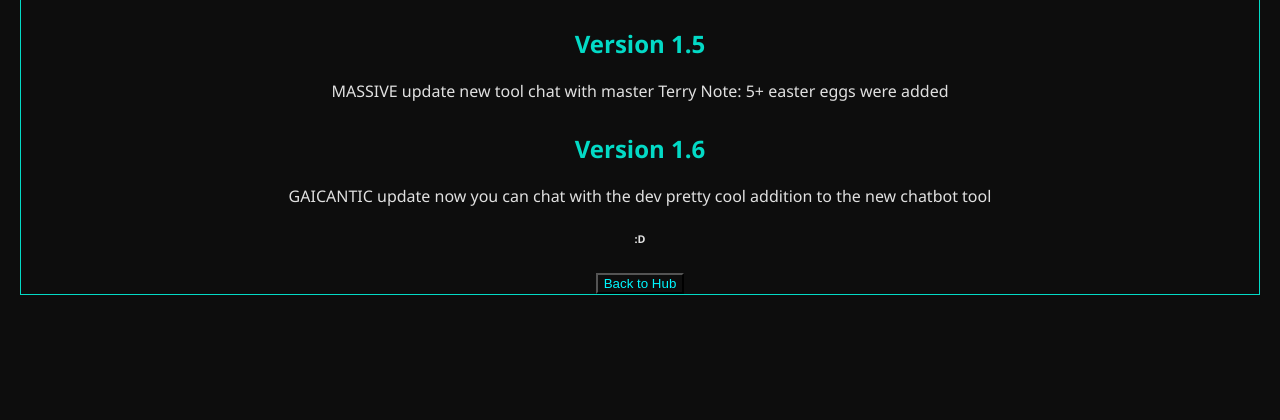
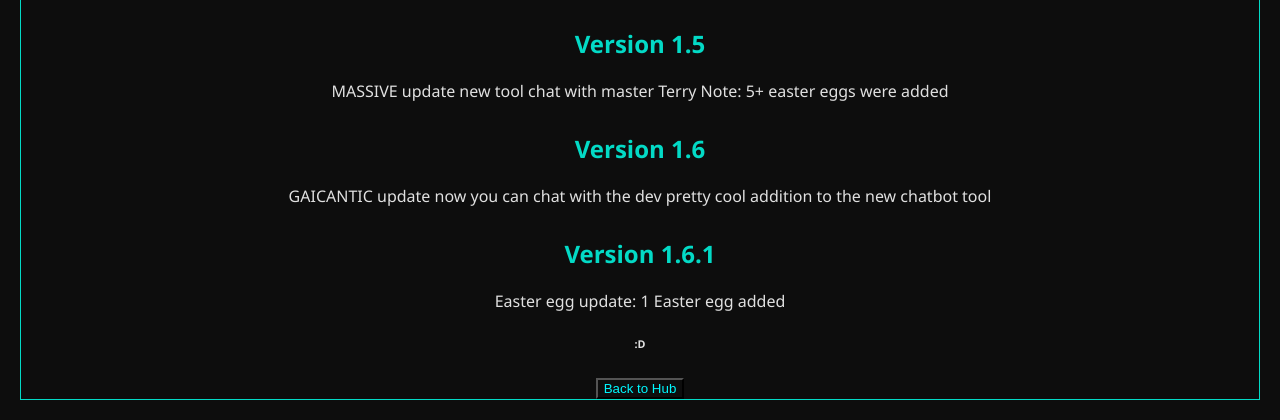
Before and after one commit to Xadam31/XFour, a Flask app: page /mpatch.notes in a window 1280 px wide. Shown: the part 740-1160 px from the top of the page. Before the commit the page ends 1035 px from the top, so only its background shows below. Run offline with Flask 3, Linux system fonts and the light colour scheme.

Commit message:
Version 1.6.1

```diff
--- a/XFour.py
+++ b/XFour.py
@@ -273,8 +273,8 @@ def generate_XLegend_response(message):
         return "sure username:Adam1gamingzain displayname:XLegend"
     elif "monkey" or "monke" in message:
         return "EASTER EGG B.A.D INCOMING"
-    elif "what words do you like saying" in message:
-        return "hello would you like to die"
+    elif "BAD incoming" in message:
+        return "I CAN FEEL MY TRUE PHASE AWAKENING NOW I SHALL KILL YOU (sends DTDS) HELLO WOULD YOU LIKE TO DIE"
     else:
         return "i forgot to program myself to answer to this (sorry)"
 
--- a/templates/mainpatch.html
+++ b/templates/mainpatch.html
@@ -63,6 +63,10 @@
      <div class="section">
       <p>GAICANTIC update now you can chat with the dev pretty cool addition to the new chatbot tool</p>
      </div>
+     <h2>Version 1.6.1</h2>
+     <div class="section">
+      <p>Easter egg update: 1 Easter egg added</p>
+     </div>
      <h6>:D</h6>
      <a href="/">
         <button style="color: #00f7ff; background-color: #0d0d0d;">Back to Hub</button>
```
